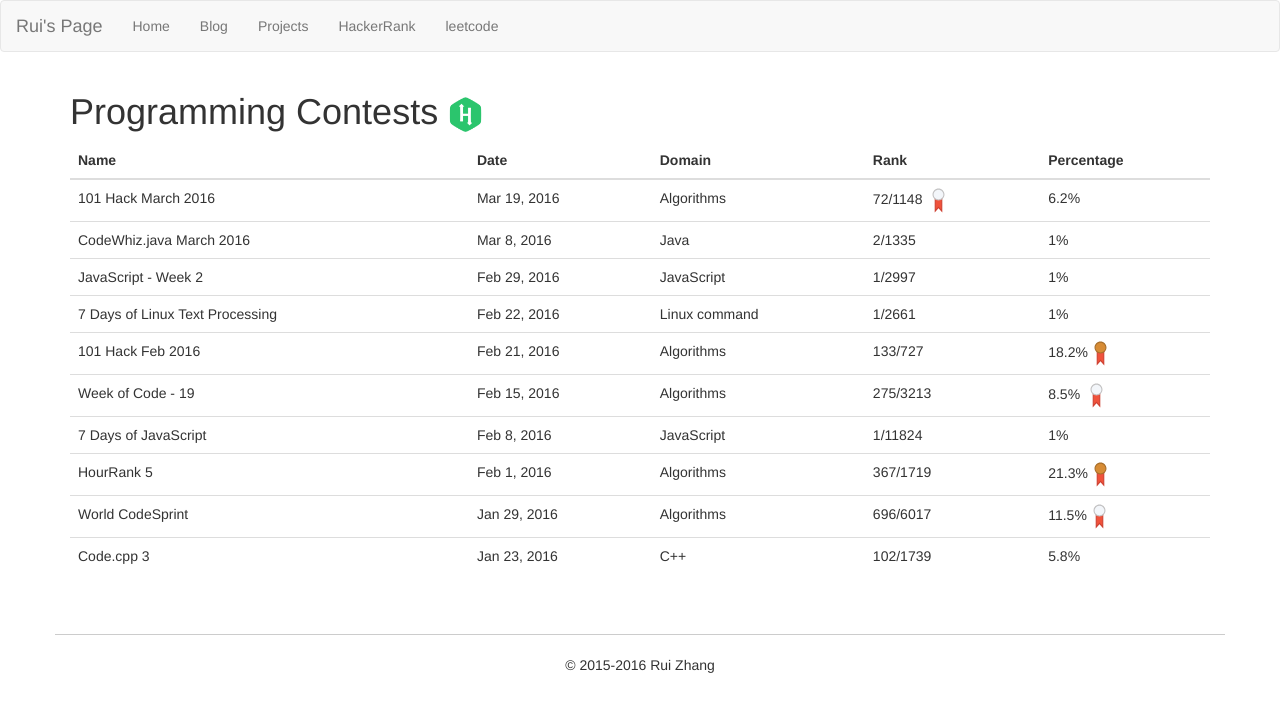
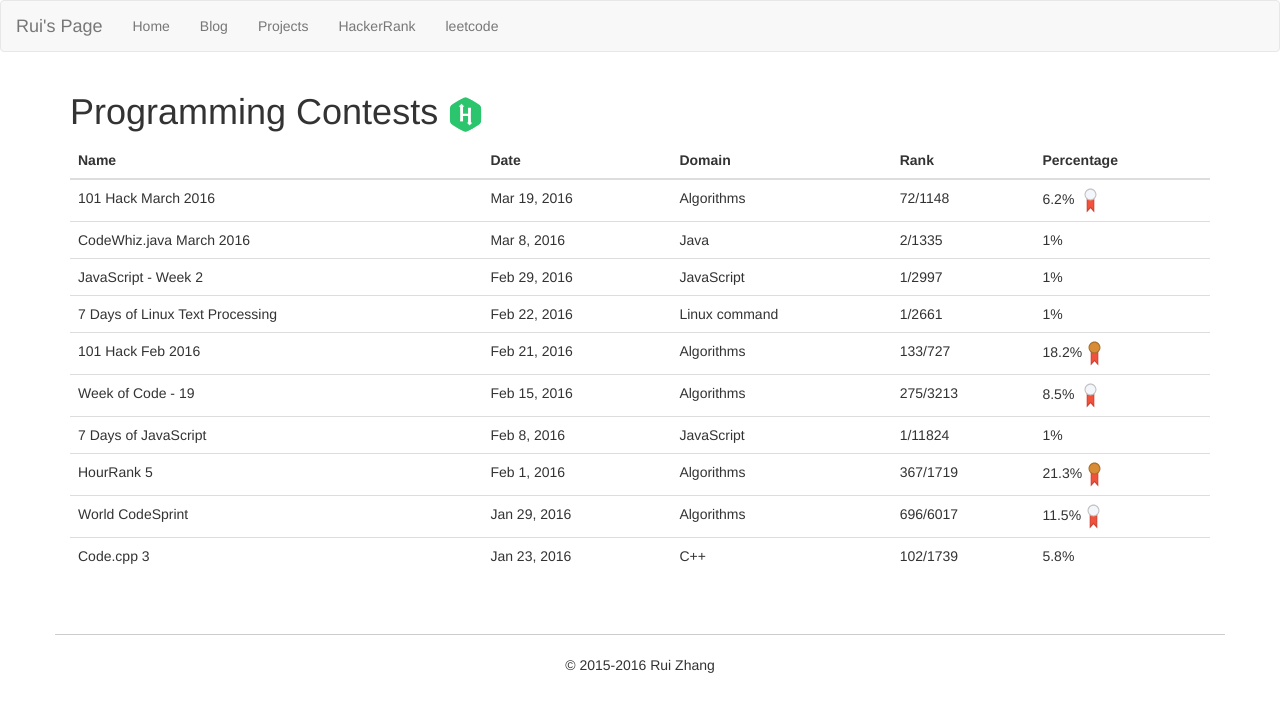
Before and after one commit to RayZ-O/RayZ-O.github.io, a Jekyll site: the page built from hackerrank/index.html, in a window 1280 px wide. Shown: the top 712 px of the page. Built offline with Jekyll 4.4.1, drawn with Linux system fonts in a browser that asks for light colours; a style sheet for code colours, icons or effects is not loaded.

Commit message:
Update content

```diff
--- a/hackerrank/index.html
+++ b/hackerrank/index.html
@@ -19,8 +19,8 @@
       <td>101 Hack March 2016</td>
       <td>Mar 19, 2016</td>
       <td>Algorithms</td>
-      <td>72/1148&nbsp;<img src="/assets/silver.svg" alt="silver" height="25" width="25"></td>
-      <td>6.2%</td>
+      <td>72/1148</td>
+      <td>6.2%&nbsp;<img src="/assets/silver.svg" alt="silver" height="25" width="25"></td>
     </tr>
 
     <tr>
```
